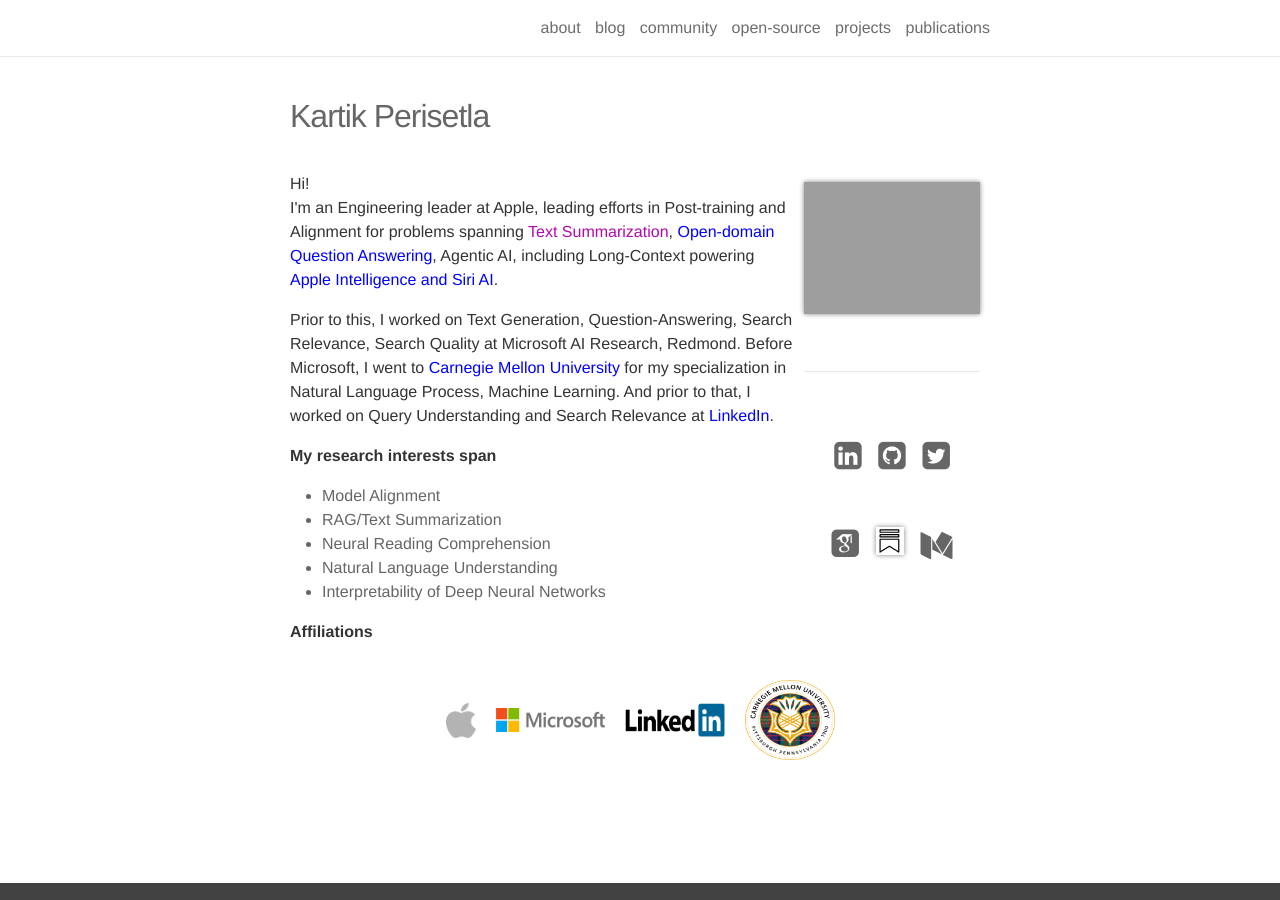
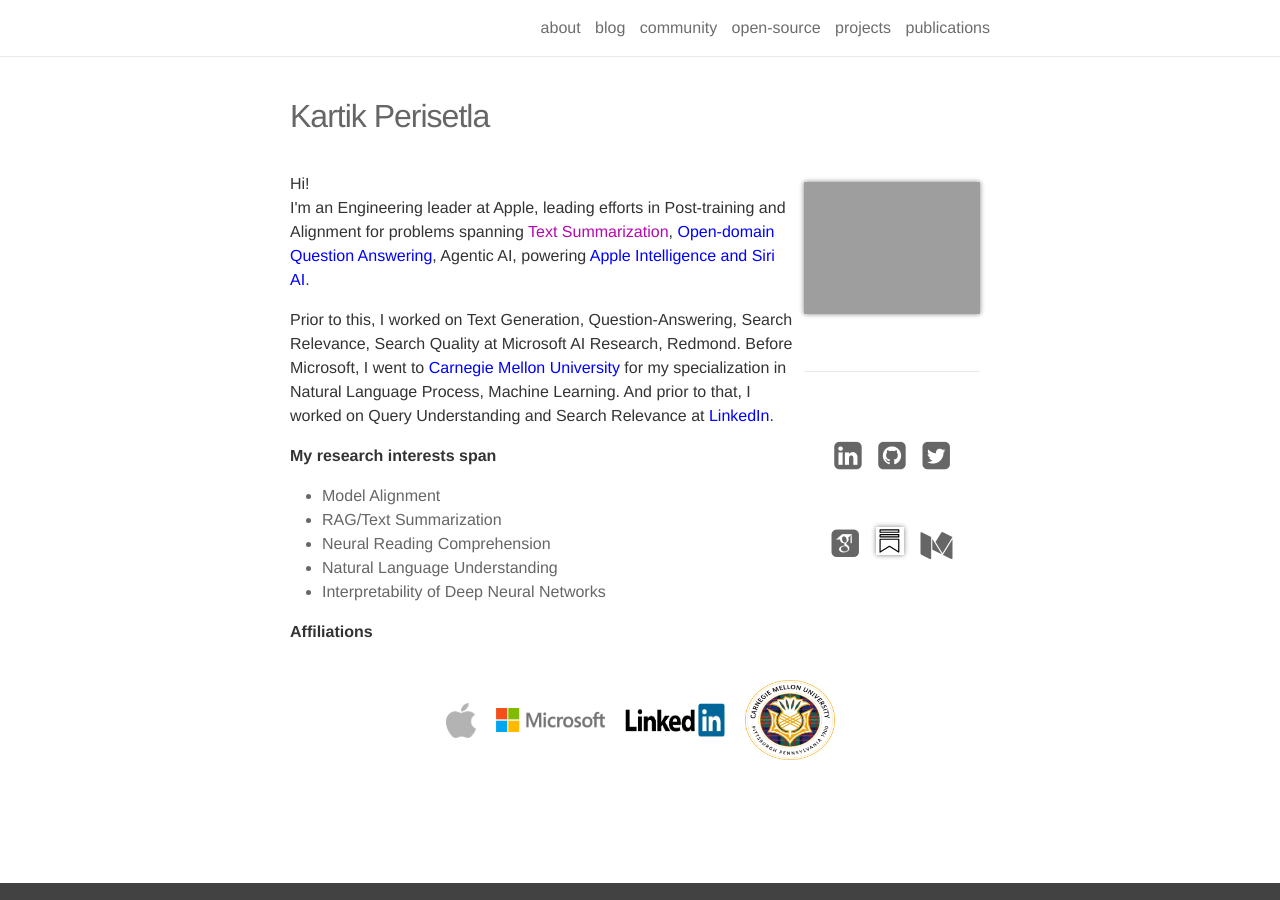
Before and after one commit to kartikperisetla/kartikperisetla.github.io, a Jekyll site: the page built from _pages/about.md, in a window 1280 px wide. Built offline with Jekyll 4.4.1, drawn with Linux system fonts in a browser that asks for light colours; nearby versions of some CDN libraries; some web fonts are replaced.

Commit message:
copy: remove 'including Long-Context' from about intro

```diff
--- a/_pages/about.md
+++ b/_pages/about.md
@@ -10,7 +10,7 @@
 ---
 <p align="left">
 Hi!<br/>
-I'm an Engineering leader at Apple, leading efforts in Post-training and Alignment for problems spanning <a target="_blank" href="https://en.wikipedia.org/wiki/Automatic_summarization#Abstractive-based_summarization">Text Summarization</a>, <a target="_blank" href="https://en.wikipedia.org/wiki/Question_answering#Open_domain_question_answering" style="color:blue">Open-domain Question Answering</a>, Agentic AI, including Long-Context powering <a href="https://www.apple.com/apple-intelligence/" target="_blank" style="color:blue">Apple Intelligence and Siri AI</a>.</p>
+I'm an Engineering leader at Apple, leading efforts in Post-training and Alignment for problems spanning <a target="_blank" href="https://en.wikipedia.org/wiki/Automatic_summarization#Abstractive-based_summarization">Text Summarization</a>, <a target="_blank" href="https://en.wikipedia.org/wiki/Question_answering#Open_domain_question_answering" style="color:blue">Open-domain Question Answering</a>, Agentic AI, powering <a href="https://www.apple.com/apple-intelligence/" target="_blank" style="color:blue">Apple Intelligence and Siri AI</a>.</p>
 
 <p>
 Prior to this, I worked on Text Generation, Question-Answering, Search Relevance, Search Quality at Microsoft AI Research, Redmond. Before Microsoft, I went to <a href="http://cmu.edu/" target="_blank" style="color:blue">Carnegie Mellon University</a> for my specialization in Natural Language Process, Machine Learning. And prior to that, I worked on Query Understanding and Search Relevance at <a href="https://linkedin.com" target="_blank" style="color:blue">LinkedIn</a>.
```
